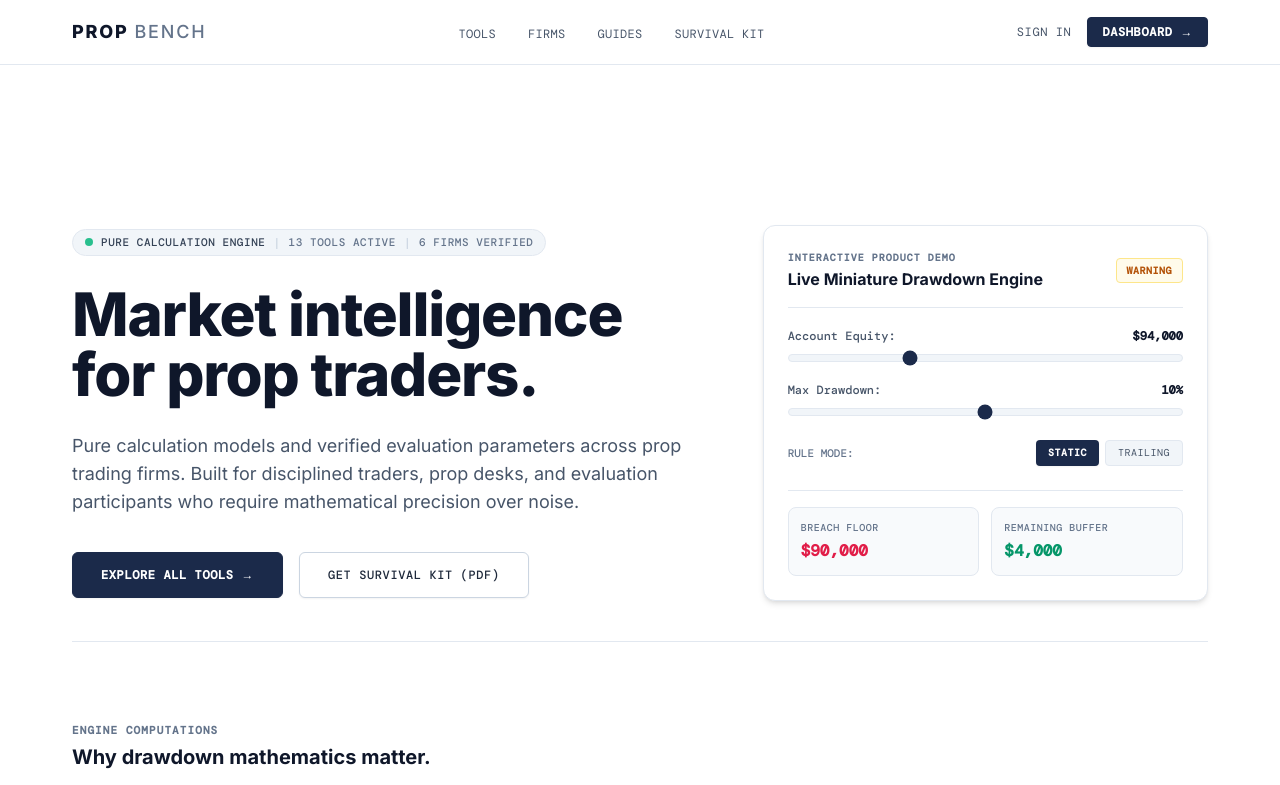
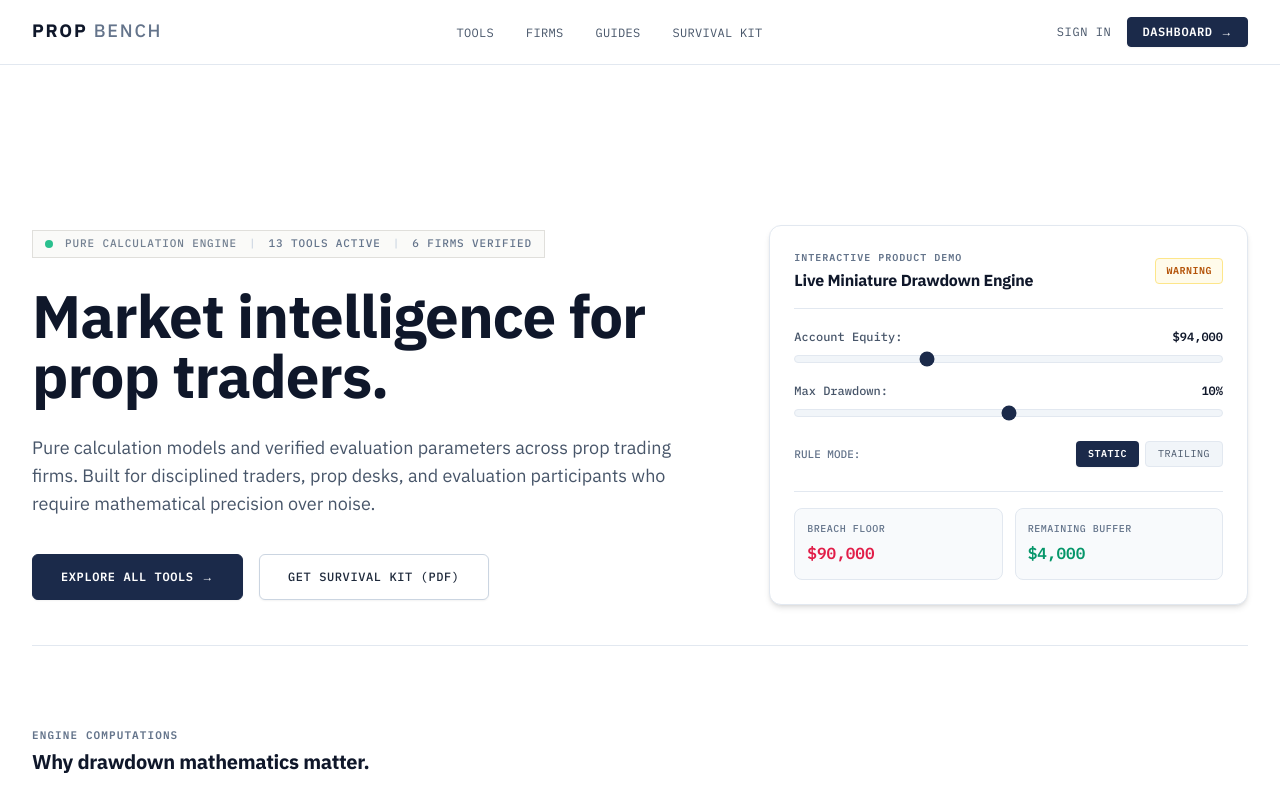
Before and after one commit to PeteCurrey/propbench.ag.v001, a Next.js app: page / in a window 1280 px wide. Shown: the top 785 px of the page. Built offline with nearby package versions, Linux system fonts and the light colour scheme; no server answers.

Commit message:
Fix fonts: switch to IBM Plex Sans + IBM Plex Mono (exact Signal Centre match, confirmed from live CSS bundle)

```diff
--- a/src/app/globals.css
+++ b/src/app/globals.css
@@ -2,70 +2,204 @@
 @tailwind components;
 @tailwind utilities;
 
-/* ─── Signal Centre Light Corporate Design Token CSS variables ────────────── */
+/* ─── Signal Centre Design System — CSS Variables ─────────────────────────────
+ *  Exact tokens confirmed from live CSS bundle:
+ *  https://signal-centre-ag-v001-one.vercel.app/_next/static/chunks/33e6so_jd4x5z.css
+ * ─────────────────────────────────────────────────────────────────────────── */
 :root {
-  --color-bg-base: #ffffff;
-  --color-bg-raised: #f8fafc;
-  --color-bg-inset: #f1f5f9;
-  --color-border: #e2e8f0;
-  --color-border-strong: #cbd5e1;
-  --color-text-primary: #0f172a;
-  --color-text-secondary: #334155;
-  --color-text-muted: #64748b;
-  --color-accent: #1b2a4a;
-  --color-accent-hover: #0f172a;
-  --color-accent-blue: #2563eb;
-  --color-accent-dim: #94a3b8;
-  --color-positive: #16a34a;
-  --color-warning: #d97706;
-  --color-danger: #dc2626;
+  /* Backgrounds */
+  --bg-base: #ffffff;
+  --bg-warm: #fafaf8;
+  --bg-stone: #f3f3f1;
+  --bg-subtle: #eeede9;
+
+  /* Borders */
+  --border: #e0dfdb;
+  --border-strong: #c8c7c3;
+  --border-navy: rgba(35, 65, 102, 0.125);
+
+  /* Typography */
+  --text-primary: #172436;
+  --text-secondary: #3e4b5c;
+  --text-muted: #738091;
+  --text-disabled: #b0b8c0;
+
+  /* Brand — navy */
+  --navy: #234166;
+  --navy-light: #345c8f;
+  --navy-muted: #e8eff5;
+
+  /* Semantic states */
+  --green: #2f5d50;
+  --green-light: #3b7063;
+  --green-bg: #f0f5f3;
+  --burgundy: #5b2c2c;
+  --burgundy-light: #7a3b3b;
+  --burgundy-bg: #f8f0f0;
+  --amber: #8b6914;
+  --amber-bg: #fdf6e3;
+
+  /* Neutral accents */
+  --platinum: #d9d9d6;
+  --platinum-light: #ebebea;
+
+  /* Fonts — IBM Plex (Signal Centre exact) */
+  --font-sans: "IBM Plex Sans", system-ui, -apple-system, sans-serif;
+  --font-mono: "IBM Plex Mono", "Courier New", monospace;
+
+  /* Spacing (Signal Centre --space-N scale) */
+  --space-1: 0.25rem;
+  --space-2: 0.5rem;
+  --space-3: 0.75rem;
+  --space-4: 1rem;
+  --space-5: 1.25rem;
+  --space-6: 1.5rem;
+  --space-8: 2rem;
+  --space-10: 2.5rem;
+  --space-12: 3rem;
+  --space-16: 4rem;
+  --space-20: 5rem;
+  --space-24: 6rem;
+
+  /* Layout */
+  --max-width: 1440px;
+  --header-height: 56px;
+
+  /* Motion */
+  --duration-fast: 0.1s;
+  --duration-base: 0.15s;
+  --duration-slow: 0.2s;
+  --ease: cubic-bezier(0.16, 1, 0.3, 1);
 }
 
 /* ─── Base layer ──────────────────────────────────────────────────────────── */
 @layer base {
   html {
-    scroll-behavior: smooth;
     -webkit-font-smoothing: antialiased;
     -moz-osx-font-smoothing: grayscale;
-    background-color: #ffffff;
-    color: #0f172a;
+    text-rendering: optimizeLegibility;
+    font-size: 16px;
+    scroll-behavior: smooth;
   }
 
   body {
-    @apply bg-bg-base text-text-primary font-body;
+    font-family: var(--font-sans);
+    color: var(--text-primary);
+    background-color: var(--bg-base);
+    min-height: 100vh;
+    font-weight: 400;
+    line-height: 1.6;
     overflow-x: hidden;
   }
 
-  /* All numeric output must render in DM Mono — enforced here and in Tailwind */
+  /* Signal Centre heading hierarchy — font-weight: 500, letter-spacing: -0.015em */
+  h1, h2, h3, h4, h5, h6 {
+    font-family: var(--font-sans);
+    letter-spacing: -0.015em;
+    color: var(--text-primary);
+    font-weight: 500;
+    line-height: 1.25;
+  }
+
+  h1 { font-size: 2.25rem; }
+  h2 { font-size: 1.5rem; }
+  h3 { font-size: 1.125rem; }
+  h4 { font-size: 1rem; font-weight: 500; }
+  h5 { font-size: 0.875rem; font-weight: 500; }
+  h6 { letter-spacing: 0.04em; text-transform: uppercase; font-size: 0.8125rem; font-weight: 600; }
+
+  p {
+    color: var(--text-secondary);
+    line-height: 1.7;
+  }
+
+  a {
+    color: var(--navy);
+    transition: color var(--duration-base) var(--ease);
+    text-decoration: none;
+  }
+
+  a:hover {
+    color: var(--navy-light);
+  }
+
+  /* Tabular numerics — enforced on all mono/data elements */
   .font-mono,
   [data-numeric] {
+    font-family: var(--font-mono);
     font-variant-numeric: tabular-nums;
-    font-feature-settings: "tnum";
-  }
-
-  /* Focus ring for accessible corporate look */
-  *:focus-visible {
-    outline: 2px solid var(--color-accent);
-    outline-offset: 2px;
-    border-radius: 4px;
+    font-feature-settings: "tnum" 1;
+    letter-spacing: 0;
   }
 
   hr {
-    border-color: var(--color-border);
+    border-color: var(--border);
+  }
+
+  /* Focus ring — Signal Centre navy outline */
+  *:focus-visible {
+    outline: 2px solid var(--navy);
+    outline-offset: 2px;
+  }
+
+  ::selection {
+    background-color: var(--navy-muted);
+    color: var(--navy);
   }
 }
 
 /* ─── Component utilities ─────────────────────────────────────────────────── */
 @layer components {
-  /* Clean glassmorphism header backdrop */
+  /* Signal Centre glass header backdrop */
   .header-backdrop {
-    background-color: rgba(255, 255, 255, 0.85);
+    background-color: rgba(255, 255, 255, 0.92);
     backdrop-filter: blur(12px);
     -webkit-backdrop-filter: blur(12px);
   }
 
-  /* Signal Centre Pill Badge */
+  /* Signal Centre Live Intelligence Pill Badge
+   * Matches: inline-flex, border, 6px green pulse dot, IBM Plex Mono, uppercase */
   .badge-pill {
-    @apply inline-flex items-center gap-2 px-3 py-1 rounded-full bg-slate-100 border border-slate-200 text-[11px] font-mono font-medium tracking-wider uppercase text-slate-700;
+    display: inline-flex;
+    align-items: center;
+    gap: 0.75rem;
+    padding: 4px 12px;
+    border: 1px solid var(--border);
+    background-color: var(--bg-warm);
+    font-size: 0.6875rem;
+    font-weight: 500;
+    letter-spacing: 0.08em;
+    text-transform: uppercase;
+    color: var(--text-muted);
+    font-family: var(--font-mono);
+  }
+
+  /* Signal Centre Section label (overline style) */
+  .label-overline {
+    font-size: 0.6875rem;
+    font-weight: 600;
+    letter-spacing: 0.1em;
+    text-transform: uppercase;
+    color: var(--text-muted);
   }
 }
+
+/* ─── Signal Centre Animations ────────────────────────────────────────────── */
+@keyframes skeleton-pulse {
+  0%, 100% { opacity: 1; }
+  50% { opacity: 0.4; }
+}
+
+@keyframes fade-in {
+  from { opacity: 0; transform: translateY(4px); }
+  to { opacity: 1; transform: translateY(0); }
+}
+
+@keyframes fade-in-up {
+  from { opacity: 0; transform: translateY(16px); }
+  to { opacity: 1; transform: translateY(0); }
+}
+
+.animate-fade-in { animation: fade-in 0.2s var(--ease) both; }
+.animate-fade-in-up { animation: fade-in-up 0.3s var(--ease) both; }
+.animate-pulse-subtle { animation: skeleton-pulse 2s ease-in-out infinite; }
--- a/src/app/layout.tsx
+++ b/src/app/layout.tsx
@@ -1,31 +1,28 @@
 import type { Metadata } from "next";
-import localFont from "next/font/local";
+import { IBM_Plex_Sans, IBM_Plex_Mono } from "next/font/google";
 import "./globals.css";
 import { Header } from "@/components/layout/Header";
 import { Footer } from "@/components/layout/Footer";
 import { Analytics } from "@/components/layout/Analytics";
 
-/* ─── Fonts (self-hosted woff2 matching Signal Centre typography) ─────────── */
+/* ─── Fonts — IBM Plex Sans + IBM Plex Mono (exact Signal Centre match) ─────
+ *  Confirmed from live CSS bundle: signal-centre-ag-v001-one.vercel.app
+ *  --font-sans: "IBM Plex Sans", system-ui, -apple-system, sans-serif
+ *  --font-mono: "IBM Plex Mono", "Courier New", monospace
+ * ─────────────────────────────────────────────────────────────────────────── */
 
-const inter = localFont({
-  src: [
-    { path: "./fonts/inter-400.woff2", weight: "400", style: "normal" },
-    { path: "./fonts/inter-500.woff2", weight: "500", style: "normal" },
-    { path: "./fonts/inter-600.woff2", weight: "600", style: "normal" },
-    { path: "./fonts/inter-700.woff2", weight: "700", style: "normal" },
-    { path: "./fonts/inter-800.woff2", weight: "800", style: "normal" },
-  ],
-  variable: "--font-inter",
+const ibmPlexSans = IBM_Plex_Sans({
+  subsets: ["latin"],
+  weight: ["300", "400", "500", "600", "700"],
+  variable: "--font-sans",
   display: "swap",
   preload: true,
 });
 
-const dmMono = localFont({
-  src: [
-    { path: "./fonts/dm-mono-400.woff2", weight: "400", style: "normal" },
-    { path: "./fonts/dm-mono-500.woff2", weight: "500", style: "normal" },
-  ],
-  variable: "--font-dm-mono",
+const ibmPlexMono = IBM_Plex_Mono({
+  subsets: ["latin"],
+  weight: ["400", "500", "600"],
+  variable: "--font-mono",
   display: "swap",
   preload: true,
 });
@@ -58,15 +55,9 @@ export default function RootLayout({
   return (
     <html
       lang="en"
-      className={`${inter.variable} ${dmMono.variable}`}
+      className={`${ibmPlexSans.variable} ${ibmPlexMono.variable}`}
     >
-      <head>
-        {/* Preload critical self-hosted woff2 fonts */}
-        <link rel="preload" href="/fonts/inter-400.woff2" as="font" type="font/woff2" crossOrigin="anonymous" />
-        <link rel="preload" href="/fonts/inter-700.woff2" as="font" type="font/woff2" crossOrigin="anonymous" />
-        <link rel="preload" href="/fonts/dm-mono-400.woff2" as="font" type="font/woff2" crossOrigin="anonymous" />
-      </head>
-      <body className="min-h-screen flex flex-col antialiased bg-white text-slate-900 font-body">
+      <body className="min-h-screen flex flex-col antialiased bg-white text-slate-900">
         <Header />
         <main className="flex-1">{children}</main>
         <Footer />
--- a/tailwind.config.ts
+++ b/tailwind.config.ts
@@ -1,4 +1,19 @@
 import type { Config } from "tailwindcss";
+
+// Signal Centre design tokens confirmed from live CSS bundle at:
+// https://signal-centre-ag-v001-one.vercel.app/_next/static/chunks/33e6so_jd4x5z.css
+//
+// Exact CSS variables from Signal Centre:
+//   --font-sans: "IBM Plex Sans", system-ui, -apple-system, sans-serif
+//   --font-mono: "IBM Plex Mono", "Courier New", monospace
+//   --text-primary: #172436
+//   --text-secondary: #3e4b5c
+//   --text-muted: #738091
+//   --navy: #234166
+//   --border: #e0dfdb
+//   --bg-base: #fff
+//   --bg-warm: #fafaf8
+//   --bg-stone: #f3f3f1
 
 const config: Config = {
   content: [
@@ -9,36 +24,55 @@ const config: Config = {
   theme: {
     extend: {
       colors: {
+        // Exact Signal Centre palette
         "bg-base": "#FFFFFF",
-        "bg-raised": "#F8FAFC",
-        "bg-inset": "#F1F5F9",
+        "bg-warm": "#FAFAF8",
+        "bg-stone": "#F3F3F1",
+        "bg-subtle": "#EEEDEA",
+
+        // Surface aliases
         "surface-base": "#FFFFFF",
-        "surface-elevated": "#F8FAFC",
-        "surface-inset": "#F1F5F9",
-        border: "#E2E8F0",
-        "border-strong": "#CBD5E1",
-        "text-primary": "#0F172A",
-        "text-secondary": "#334155",
-        "text-muted": "#64748B",
-        accent: "#1B2A4A",
-        "accent-hover": "#0F172A",
-        "accent-blue": "#2563EB",
-        "accent-dim": "#94A3B8",
-        positive: "#16A34A",
-        warning: "#D97706",
-        danger: "#DC2626",
+        "surface-elevated": "#FAFAF8",
+        "surface-inset": "#F3F3F1",
+
+        // Borders — Signal Centre exact
+        border: "#E0DFDB",
+        "border-strong": "#C8C7C3",
+
+        // Typography — Signal Centre exact
+        "text-primary": "#172436",
+        "text-secondary": "#3E4B5C",
+        "text-muted": "#738091",
+        "text-disabled": "#B0B8C0",
+
+        // Brand accents — Signal Centre exact
+        accent: "#234166",        // --navy
+        "accent-hover": "#345C8F", // --navy-light
+        "accent-blue": "#234166",  // use navy as the primary accent
+        "accent-dim": "#E8EFF5",   // --navy-muted
+
+        // Semantic states — Signal Centre exact
+        positive: "#2F5D50",       // --green
+        warning: "#8B6914",        // --amber
+        danger: "#5B2C2C",         // --burgundy
+
+        // Legacy aliases for component compatibility
+        "bg-raised": "#FAFAF8",
+        "bg-inset": "#F3F3F1",
       },
       fontFamily: {
-        display: ["var(--font-inter)", "Inter", "system-ui", "sans-serif"],
-        body: ["var(--font-inter)", "Inter", "system-ui", "sans-serif"],
-        mono: ["var(--font-dm-mono)", "monospace"],
+        // IBM Plex Sans — exact Signal Centre display & body font
+        display: ["var(--font-sans)", "IBM Plex Sans", "system-ui", "-apple-system", "sans-serif"],
+        body: ["var(--font-sans)", "IBM Plex Sans", "system-ui", "-apple-system", "sans-serif"],
+        // IBM Plex Mono — exact Signal Centre monospace / data font
+        mono: ["var(--font-mono)", "IBM Plex Mono", "Courier New", "monospace"],
       },
       maxWidth: {
-        content: "1200px",
+        content: "1440px", // Signal Centre --max-width: 1440px
       },
       letterSpacing: {
-        tighter: "-0.04em",
-        tight: "-0.02em",
+        tighter: "-0.02em",  // Signal Centre h1 heading tracking
+        tight: "-0.015em",   // Signal Centre h2-h3 tracking
       },
     },
   },
```
Also changed, not shown: 1 other file (tests, documents, lock files or other folders).
